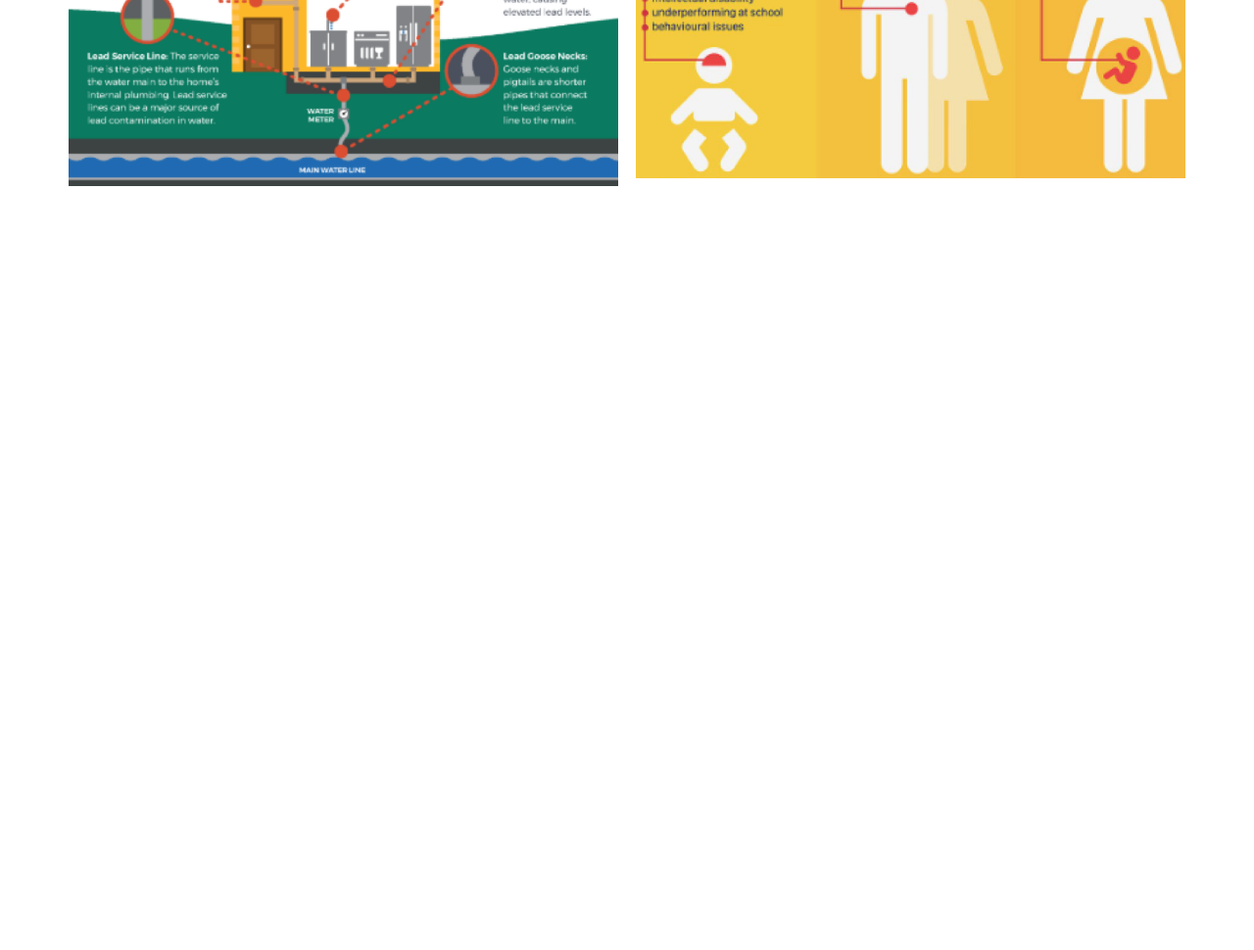
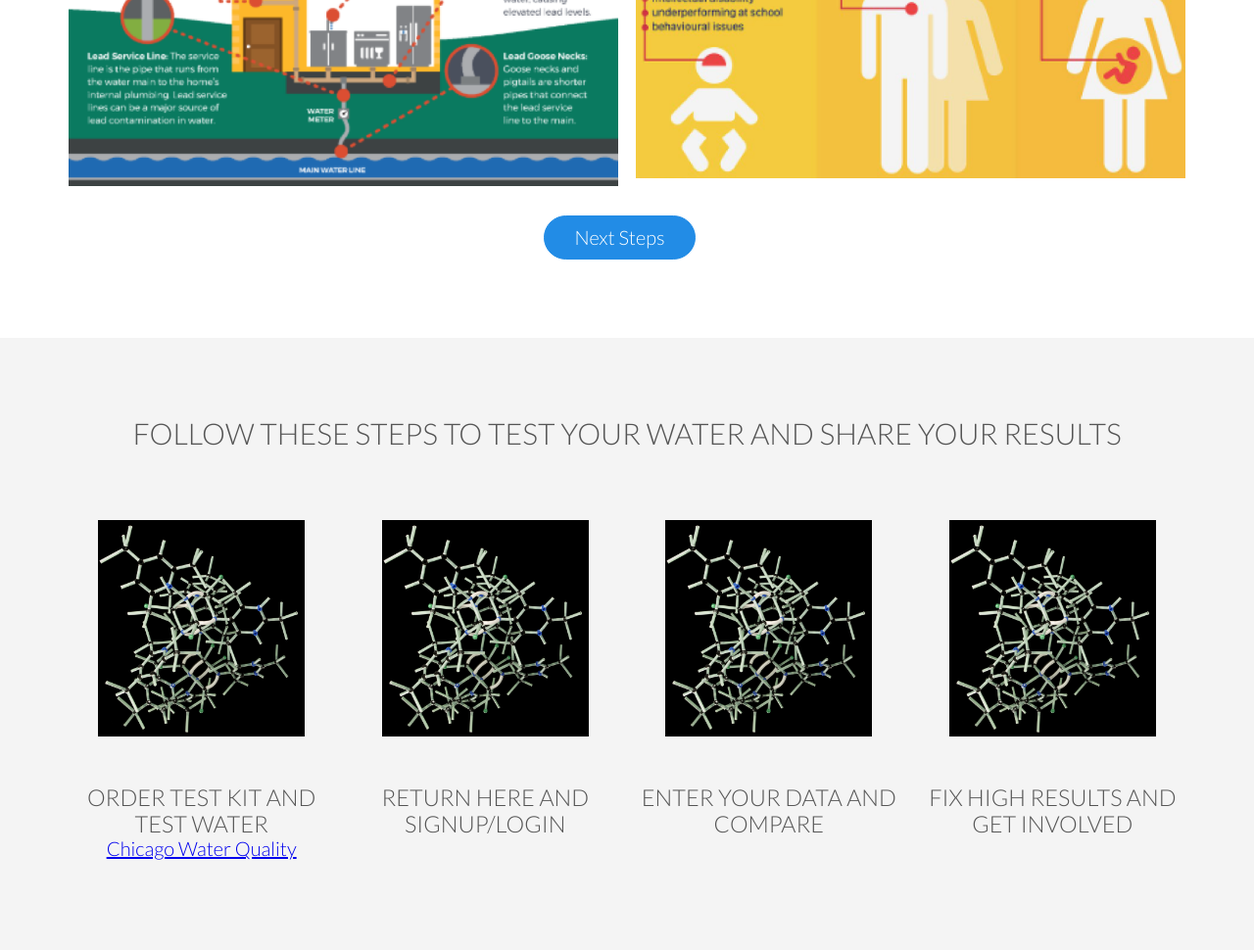
Before and after one commit to mattCoppola/community-water-node-capstone, a website: page public/index.html in a window 1280 px wide. Shown: the part 1341-2311 px from the top of the page at 98% size. Before the commit the page ends 1641 px from the top, so only its background shows below. Drawn offline with nearby package versions, Linux system fonts and the light colour scheme.

Commit message:
added next-steps section

```diff
--- a/public/css/style.css
+++ b/public/css/style.css
@@ -167,3 +167,20 @@ header {
     height: auto;
     margin-bottom: 15px;
 }
+
+/*---------------------*/
+/* Next Steps */
+/*---------------------*/
+
+.next-steps {
+    background-color: #f4f4f4;
+    text-align: center;
+}
+
+.next-steps h2 {
+    margin-bottom: 30px;
+}
+
+.next-steps img {
+    padding: 30px;
+}
--- a/public/index.html
+++ b/public/index.html
@@ -42,6 +42,30 @@
                 <img src="css/images/health-impacts.png" alt="Health impacts of lead in drinking water">
             </div>
         </div>
+        <a class="btn btn-full" href="#next-steps">Next Steps</a>
+    </section>
+
+    <section id="next-steps" class="next-steps">
+        <h2>Follow these steps to test your water and share your results</h2>
+        <div class="row">
+            <div class="col span-1-of-4 box">
+                <img src="css/images/next-step-dummy-img.jpg" alt="Placeholder Image">
+                <h3>Order test kit and test water</h3>
+                <a href="http://www.chicagowaterquality.org/index.html">Chicago Water Quality</a>
+            </div>
+            <div class="col span-1-of-4 box">
+                <img src="css/images/next-step-dummy-img.jpg" alt="Placeholder Image">
+                <h3>Return here and signup/login</h3>
+            </div>
+            <div class="col span-1-of-4 box">
+                <img src="css/images/next-step-dummy-img.jpg" alt="Placeholder Image">
+                <h3>Enter your data and compare</h3>
+            </div>
+            <div class="col span-1-of-4 box">
+                <img src="css/images/next-step-dummy-img.jpg" alt="Placeholder Image">
+                <h3>Fix high results and Get Involved</h3>
+            </div>
+        </div>
     </section>
 
 
```
Also changed, not shown: public/css/images/next-step-dummy-img.jpg (added).
